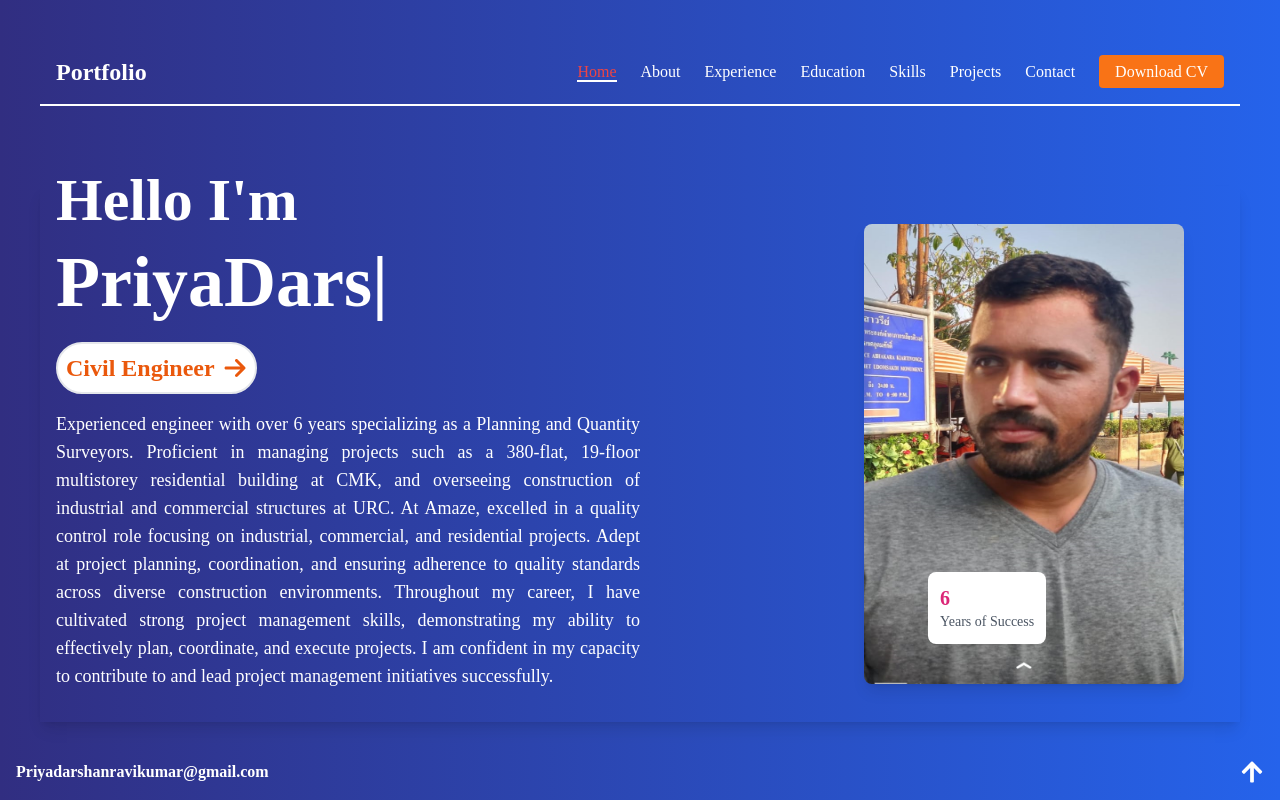
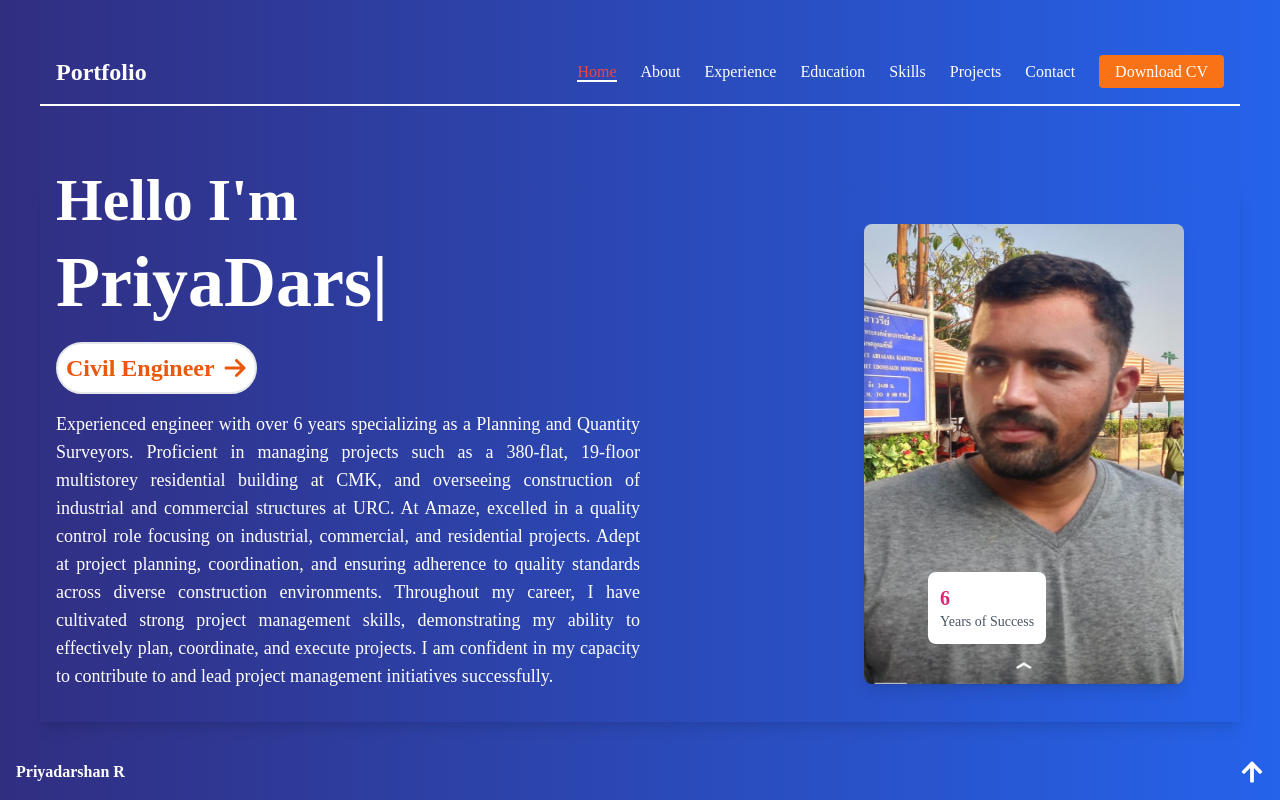
Before and after one commit to ragul66/portfolio-priyadharshan, a React (Vite) app: page / in a window 1280 px wide. Shown: the top 800 px of the page. Built offline with nearby package versions, Linux system fonts and the light colour scheme.

Commit message:
updated name

```diff
--- a/src/components/Footer.jsx
+++ b/src/components/Footer.jsx
@@ -5,7 +5,7 @@ const Footer = () => {
   return (
     <footer className="bg-gradient-to-r from-indigo-900 to-blue-600 text-white p-4 flex justify-between items-center fixed bottom-0 w-full font-primary">
       <div className="text-md font-semibold">
-        Priyadarshanravikumar@gmail.com {/* Replace with your actual name */}
+        Priyadarshan R {/* Replace with your actual name */}
       </div>
       <a href="#top" className="hover:text-orange-500">
         <FaArrowUp className="h-6 w-6" /> {/* Top arrow icon */}
```
